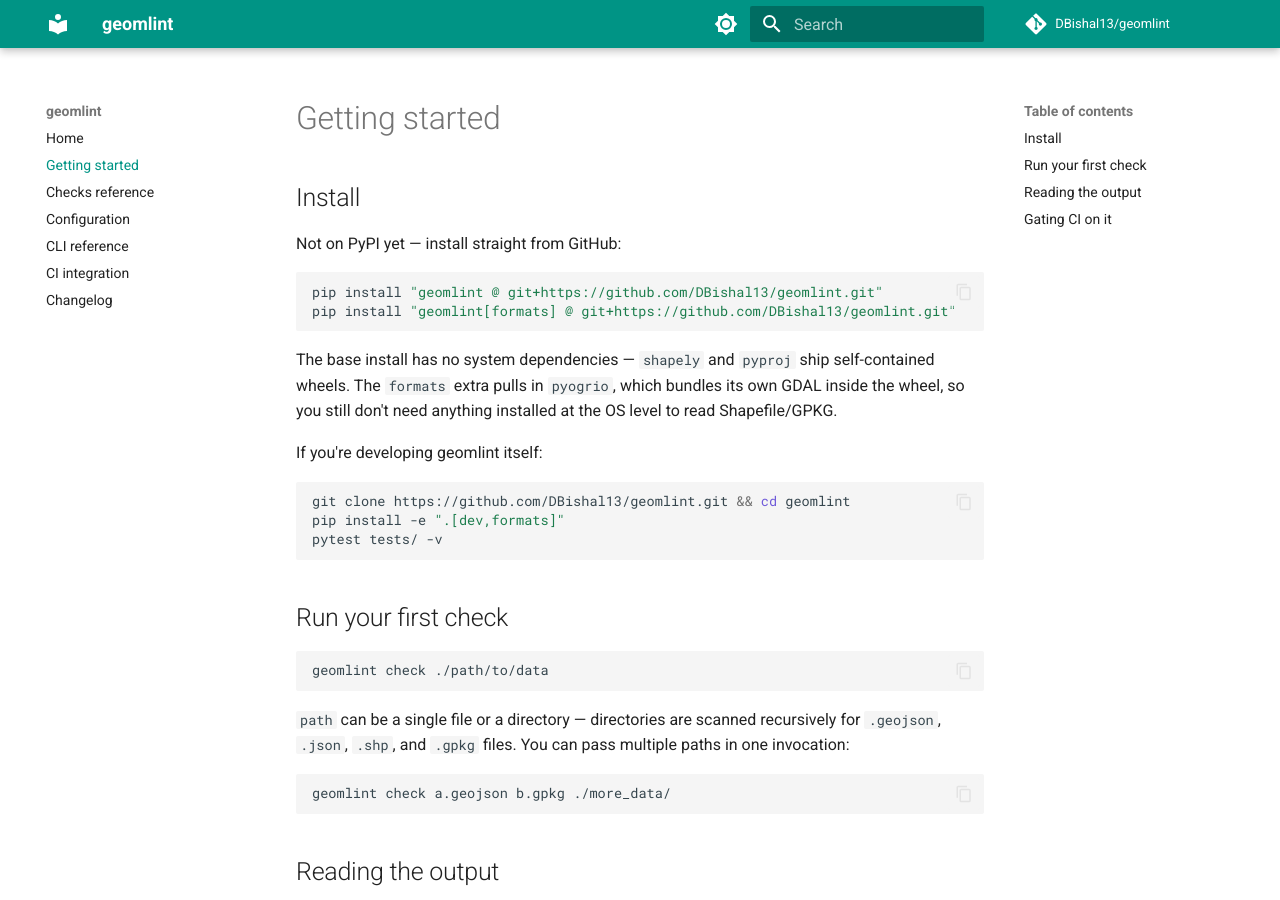
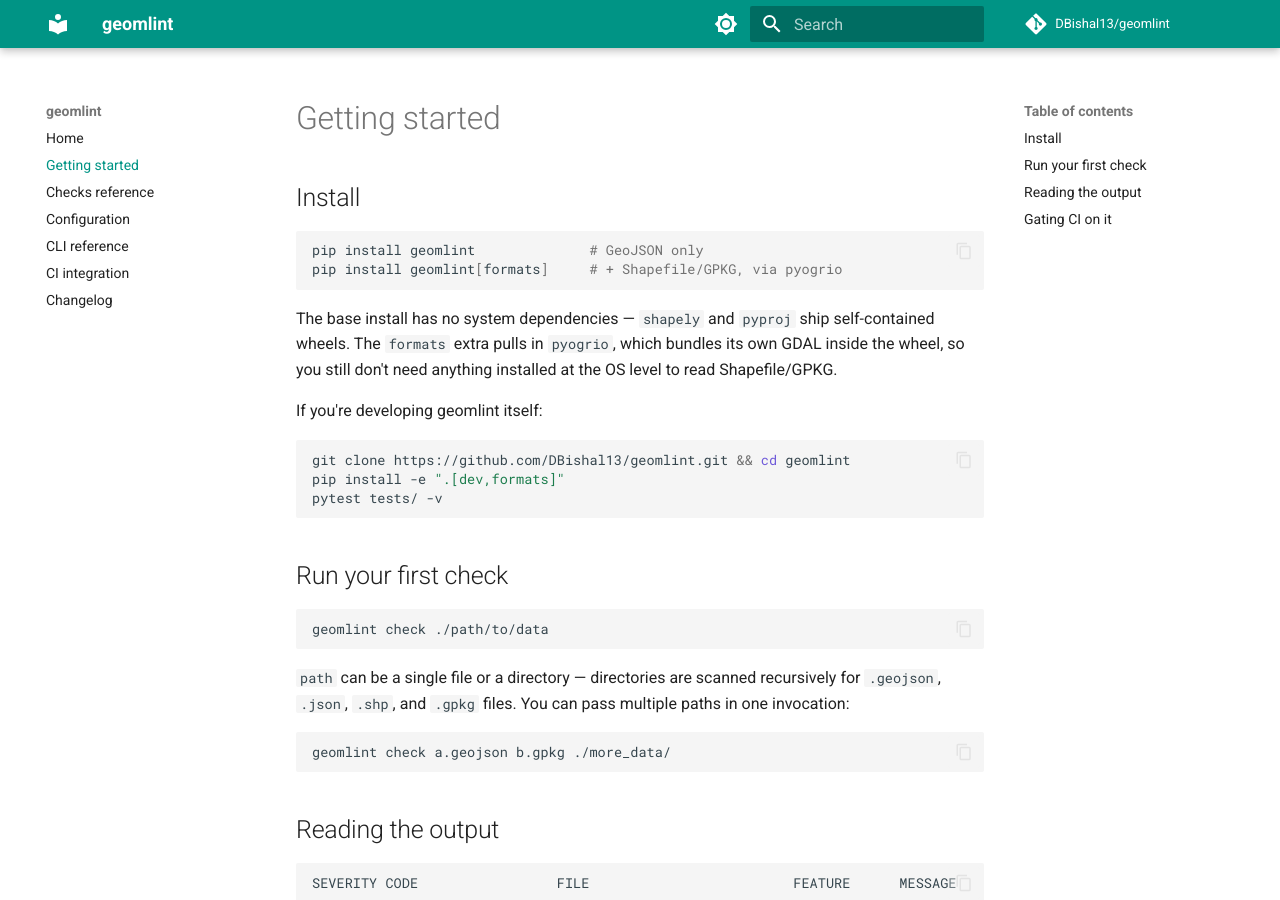
Before and after one commit to DBishal13/geomlint, an MkDocs documentation site: the page built from docs/getting-started.md, in a window 1280 px wide and 900 px high. Built offline with MkDocs 1.6.1 and Material for MkDocs 9.7.7, drawn with Linux system fonts in a browser that asks for light colours; comment, search, counter and statistics services are not loaded.

Commit message:
docs: update install instructions now that geomlint is live on PyPI

````diff
--- a/docs/getting-started.md
+++ b/docs/getting-started.md
@@ -2,11 +2,9 @@
 
 ## Install
 
-Not on PyPI yet — install straight from GitHub:
-
 ```bash
-pip install "geomlint @ git+https://github.com/DBishal13/geomlint.git"              # GeoJSON only
-pip install "geomlint[formats] @ git+https://github.com/DBishal13/geomlint.git"     # + Shapefile/GPKG, via pyogrio
+pip install geomlint              # GeoJSON only
+pip install geomlint[formats]     # + Shapefile/GPKG, via pyogrio
 ```
 
 The base install has no system dependencies — `shapely` and `pyproj` ship self-contained wheels. The `formats` extra pulls in `pyogrio`, which bundles its own GDAL inside the wheel, so you still don't need anything installed at the OS level to read Shapefile/GPKG.
````
Also changed, not shown: README.md (+3 -4 lines), docs/ci-integration.md (+2 -2 lines).
